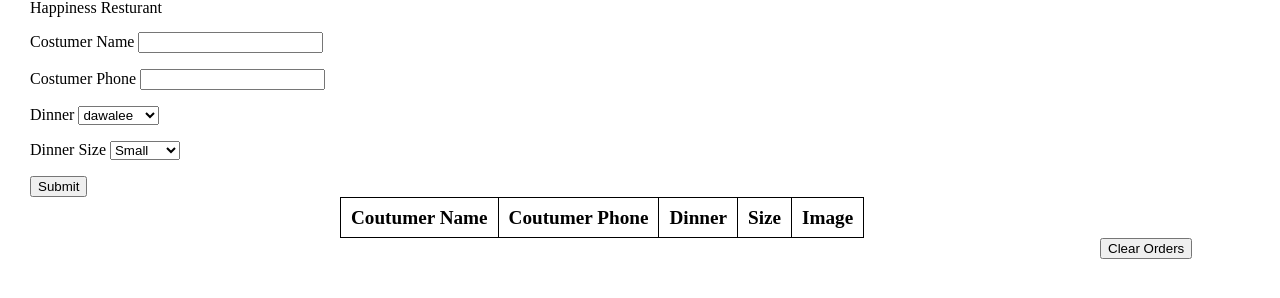
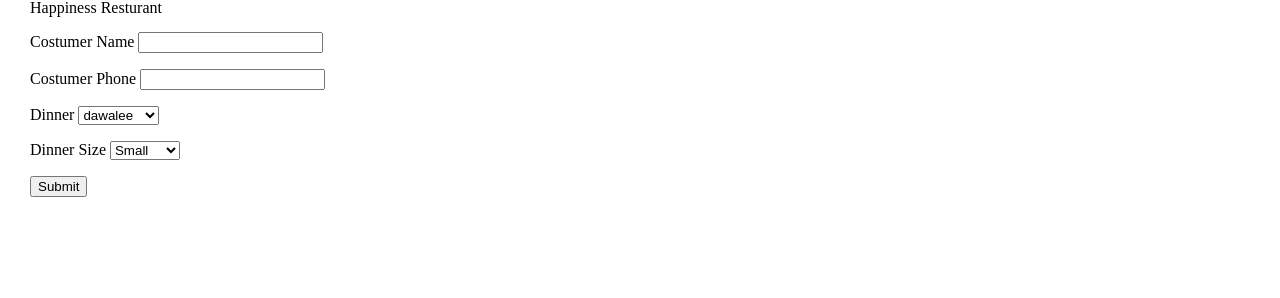
Before and after one commit to Ibrahim-Khdairat/bill-counter, a plain HTML site: page index.html in a window 1280 px wide. Drawn offline with Linux system fonts and the light colour scheme.

Commit message:
Exam Training

```diff
--- a/app.js
+++ b/app.js
@@ -2,6 +2,7 @@
 let formEl = document.getElementById('form');
 let tableEl = document.getElementById('cxList');
 let tBody = document.getElementById('tbody');
+let tHeader = document.getElementById('header');
 let clear = document.getElementById('clear');
 
 formEl.addEventListener('submit' , addOrder);
@@ -20,10 +21,10 @@ function ResturnatCx (cxName,cxPhone,type,size)
     this.path = `img/${type}.jpg`;
     orders.push(this);
 }
-
-
 function addOrder (event)
 {
+    tHeader.removeAttribute('hidden');
+    clear.removeAttribute('hidden');
     event.preventDefault();
 
     let coustumer = event.target.cxName.value;
@@ -100,8 +101,18 @@ function gettingLocallStorage()
     if ( returnedCx !== null )
     {
         orders = returnedCx;
+    //       tHeader.removeAttribute('hidden');
+    // clear.removeAttribute('hidden');
+    // window.location.reload();
+
+    }
+    if ( returnedCx ===null)
+    {
+          tHeader.setAttribute('hidden',"");
+    clear.setAttribute('hidden',"");
     }
     renderCx();
+
 }
 
     gettingLocallStorage();
--- a/index.html
+++ b/index.html
@@ -52,7 +52,7 @@
         </form>
         <div id="tableContainer" >
             <table id = "cxList" >
-                <thead>
+                <thead  id = "header">
                 <tr>
                     <th>
                         Coutumer Name
@@ -86,7 +86,7 @@
         </div>
 
         <div id ="clearContainer">
-            <button id = "clear">Clear Orders</button>
+            <button id = "clear"  >Clear Orders</button>
         </div>
 
     </main>
```
